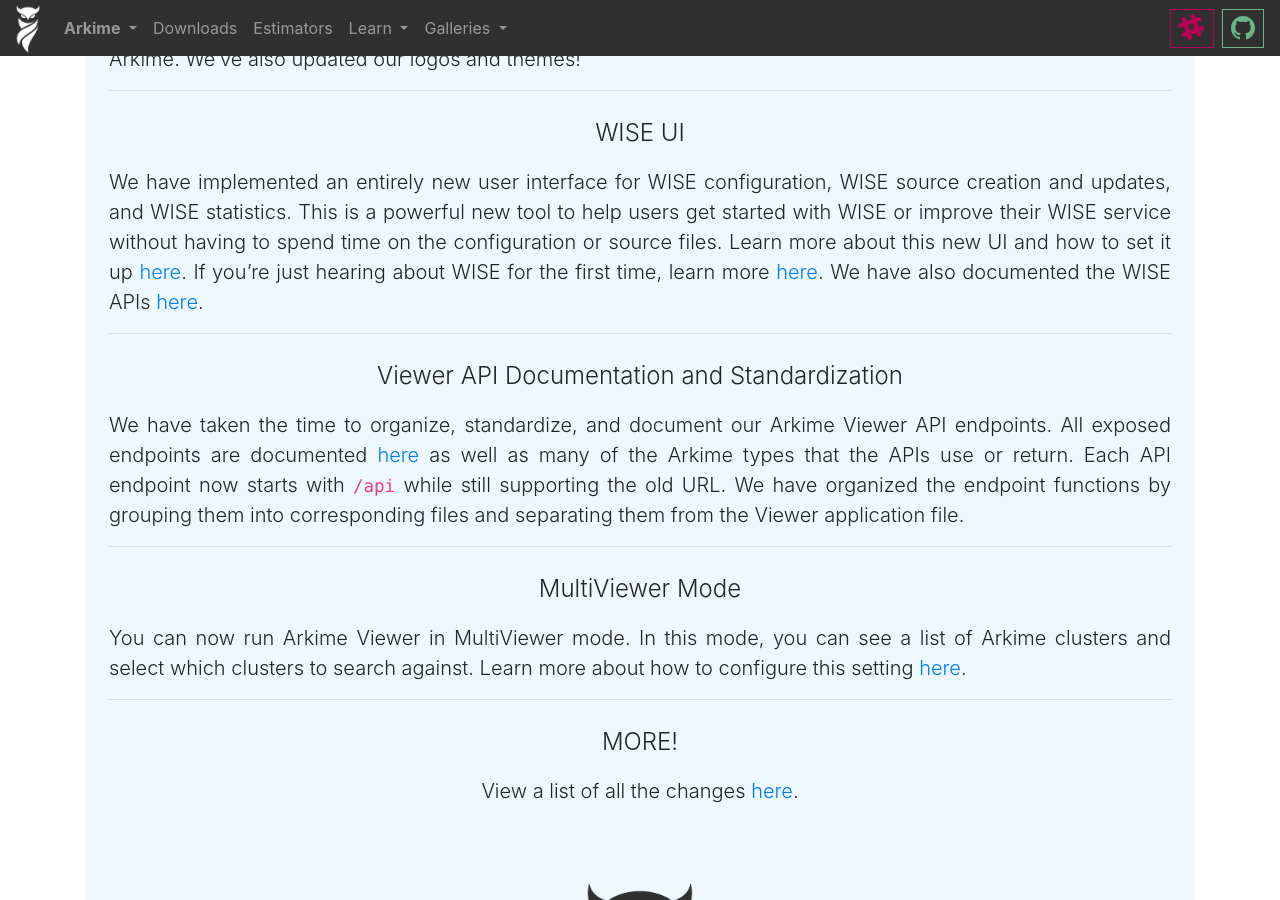
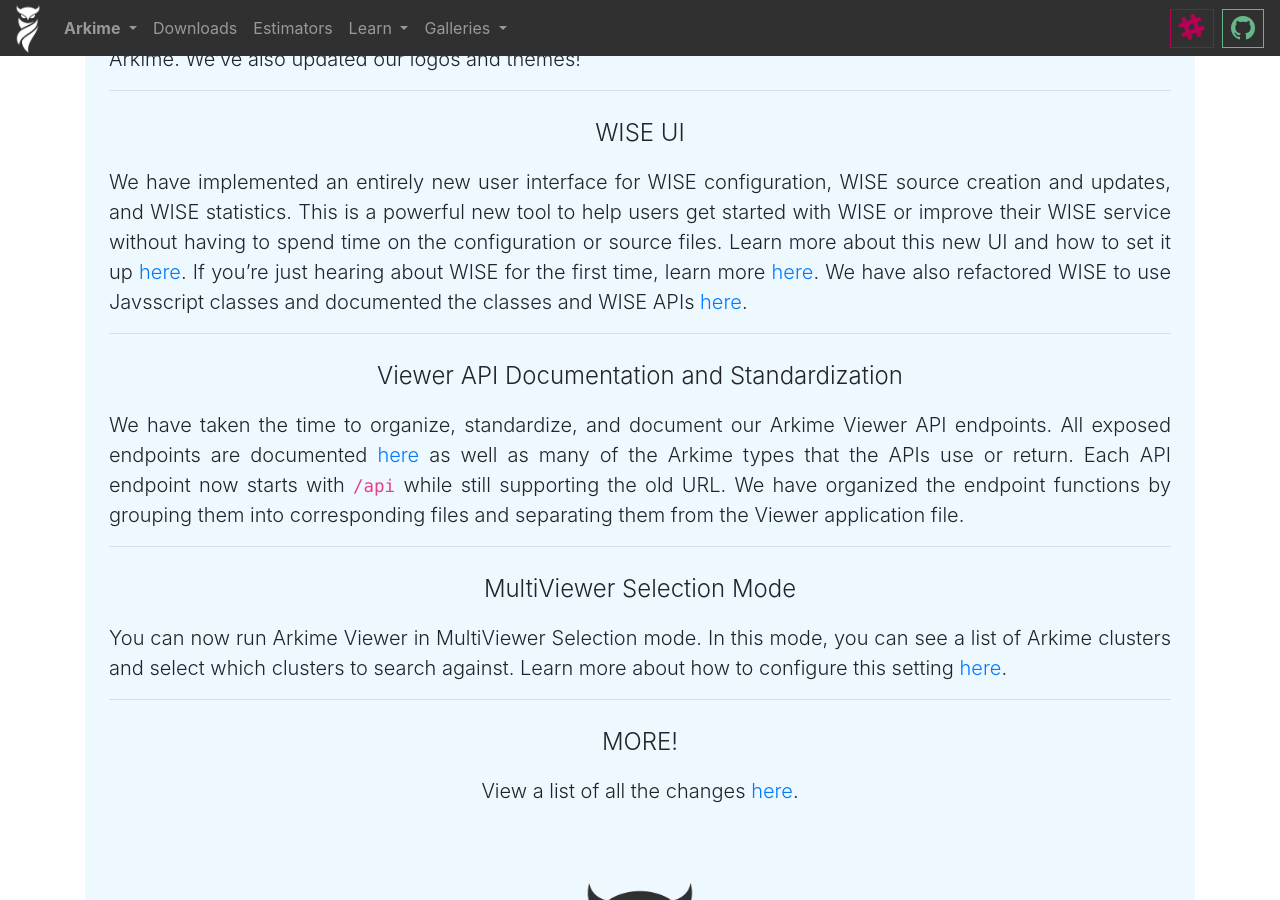
Before and after one commit to arkime/arkimeweb, a Jekyll site: the page built from v3release.html, in a window 1280 px wide and 900 px high, scrolled down 1048 px. Built offline with Jekyll 4.4.1, drawn with Linux system fonts in a browser that asks for light colours; some of the changed text lies outside the part shown.

Commit message:
minor text changes

```diff
--- a/v3release.html
+++ b/v3release.html
@@ -62,7 +62,7 @@
             </h1>
             <hr>
             <p class="lead lead-lg text-justify mt-4 text-center">
-              Name Change, WISE UI, MultiViewer Mode, API Organization and
+              Name Change, WISE UI, MultiViewer Selection Mode, API Organization and
               Documentation, Bug Fixes and More
             </p>
             <p class="lead text-justify mt-4">
@@ -70,7 +70,7 @@
               <a href="downloads">available</a>!
               This release includes an entirely new name (<a href="arkimeetus">yay Arkime!</a>),
               a whole new UI to configure WISE, basic Elastic Common Schema
-              support, new MultiViewer mode, an Arkime viewer API rewrite with
+              support, new MultiViewer selection mode, an Arkime viewer API rewrite with
               standardization and <a href="apiv3">documentation<a>,
               bug fixes, and much, much more. View a list of all the changes
               <a href="https://raw.githubusercontent.com/arkime/arkime/main/CHANGELOG">
@@ -122,7 +122,8 @@
               configuration or source files. Learn more about this new UI and
               how to set it up <a href="wise#wise-ui">here</a>.
               If you’re just hearing about WISE for the first time, learn more
-              <a href="wise">here</a>. We have also documented the WISE APIs
+              <a href="wise">here</a>. We have also refactored WISE to use
+              Javsscript classes and documented the classes and WISE APIs
               <a href="wiseapi">here</a>.
             </p>
             <hr>
@@ -141,10 +142,10 @@
             </p>
             <hr>
             <p class="lead lead-lg text-justify mt-4 text-center">
-              MultiViewer Mode
+              MultiViewer Selection Mode
             </p>
             <p class="lead text-justify">
-              You can now run Arkime Viewer in MultiViewer mode. In this mode,
+              You can now run Arkime Viewer in MultiViewer Selection mode. In this mode,
               you can see a list of Arkime clusters and select which clusters
               to search against. Learn more about how to configure this setting
               <a href="settings#multi-viewer-settings">here</a>.
```
